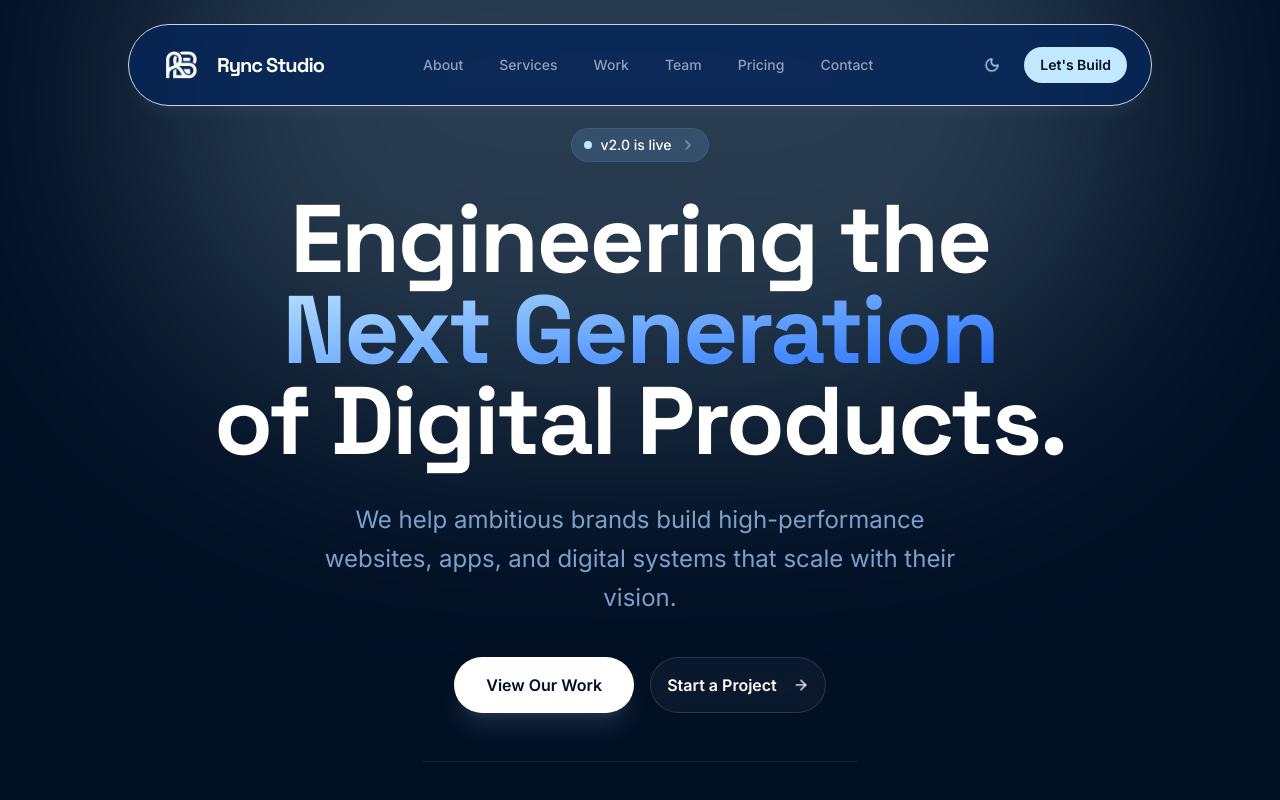
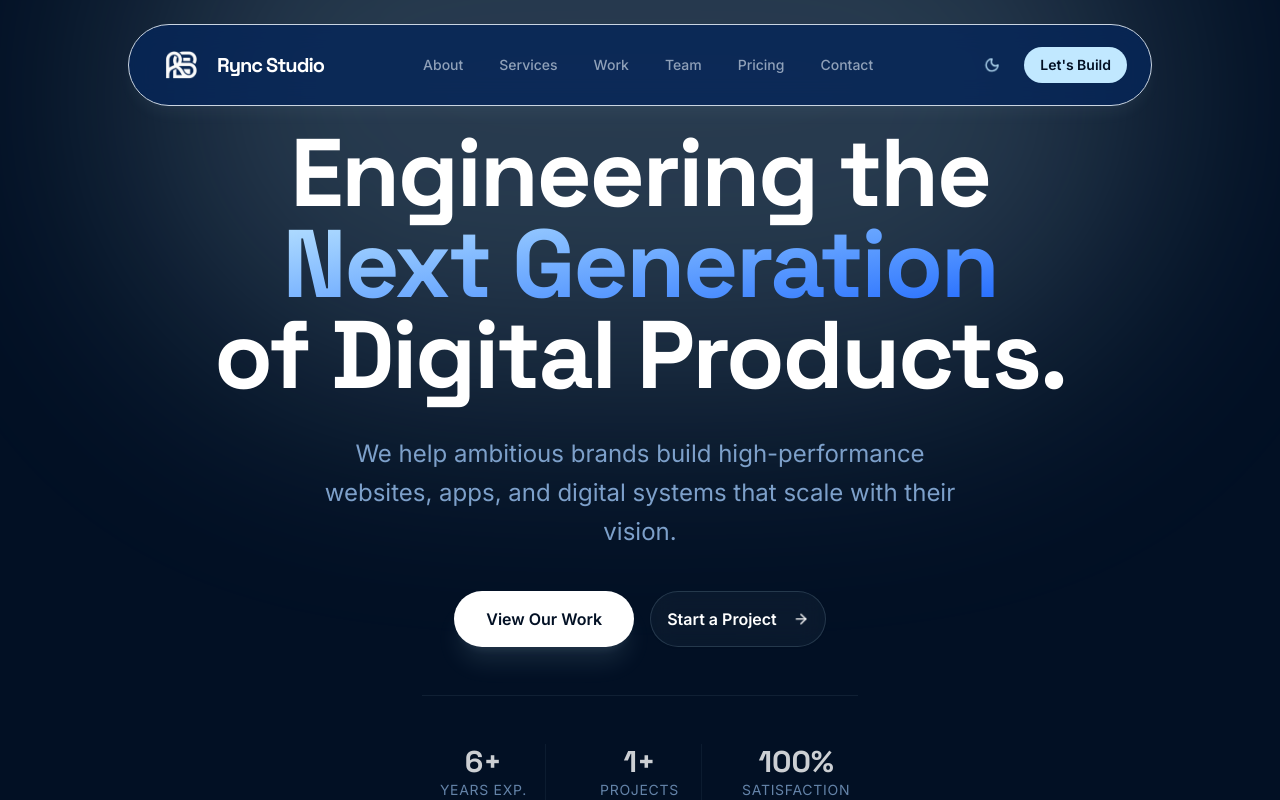
Before and after one commit to ryncstudio/rync-studio-landing, a React (Vite) app: page /#/ in a window 1280 px wide. Shown: the top 800 px of the page. Built offline with nearby package versions, Linux system fonts and the light colour scheme.

Commit message:
Remove v2.0 is live badge from Hero section

```diff
--- a/src/components/Hero.tsx
+++ b/src/components/Hero.tsx
@@ -21,15 +21,6 @@ export default function Hero() {
 
       <div className="container mx-auto px-6 relative z-10">
         <div className="flex flex-col items-center text-center max-w-4xl mx-auto mb-20">
-          <FadeIn delay={0.1}>
-            <div className="inline-flex items-center gap-2 px-3 py-1.5 rounded-full bg-secondary/30 border border-border/50 backdrop-blur-sm mb-8 hover:border-primary/30 transition-colors cursor-pointer group">
-              <span className="flex h-2 w-2 rounded-full bg-primary relative">
-                <span className="animate-ping absolute inline-flex h-full w-full rounded-full bg-primary opacity-75"></span>
-              </span>
-              <span className="text-sm font-medium text-foreground">v2.0 is live</span>
-              <ChevronRight className="w-4 h-4 text-slate-600 dark:text-slate-400 group-hover:text-foreground transition-colors" />
-            </div>
-          </FadeIn>
 
           <FadeIn delay={0.2}>
             <h1 className="text-6xl md:text-8xl font-display font-bold tracking-tight text-foreground mb-8 leading-[0.95]">
```
